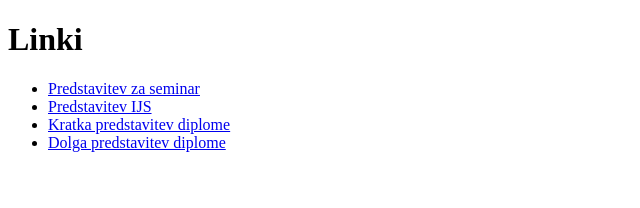
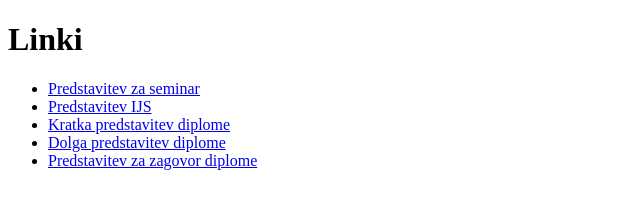
Before and after one commit to jakavel/jakavel.github.io, a plain HTML site: page index.html in a window 1280 px wide. Shown: the whole page, without its empty margins (0-640 px from the left). Drawn offline with Linux system fonts and the light colour scheme.

Commit message:
Dodal predstavitev za zagovor diplome.

```diff
--- a/index.html
+++ b/index.html
@@ -12,6 +12,7 @@
         <li><a href="ijs_bp_predstavitev.pdf">Predstavitev IJS</a></li>
         <li><a href="jaka_velkaverh_razsirjenje_zaupanja.pdf">Kratka predstavitev diplome</a></li>
         <li><a href="dolga_predstavitev.pdf">Dolga predstavitev diplome</a></li>
+	<li><a href="zagovor_jv.pdf">Predstavitev za zagovor diplome</a></li>
     </ul>
   </body>
 </html>
```
Also changed, not shown: 1 other file.
